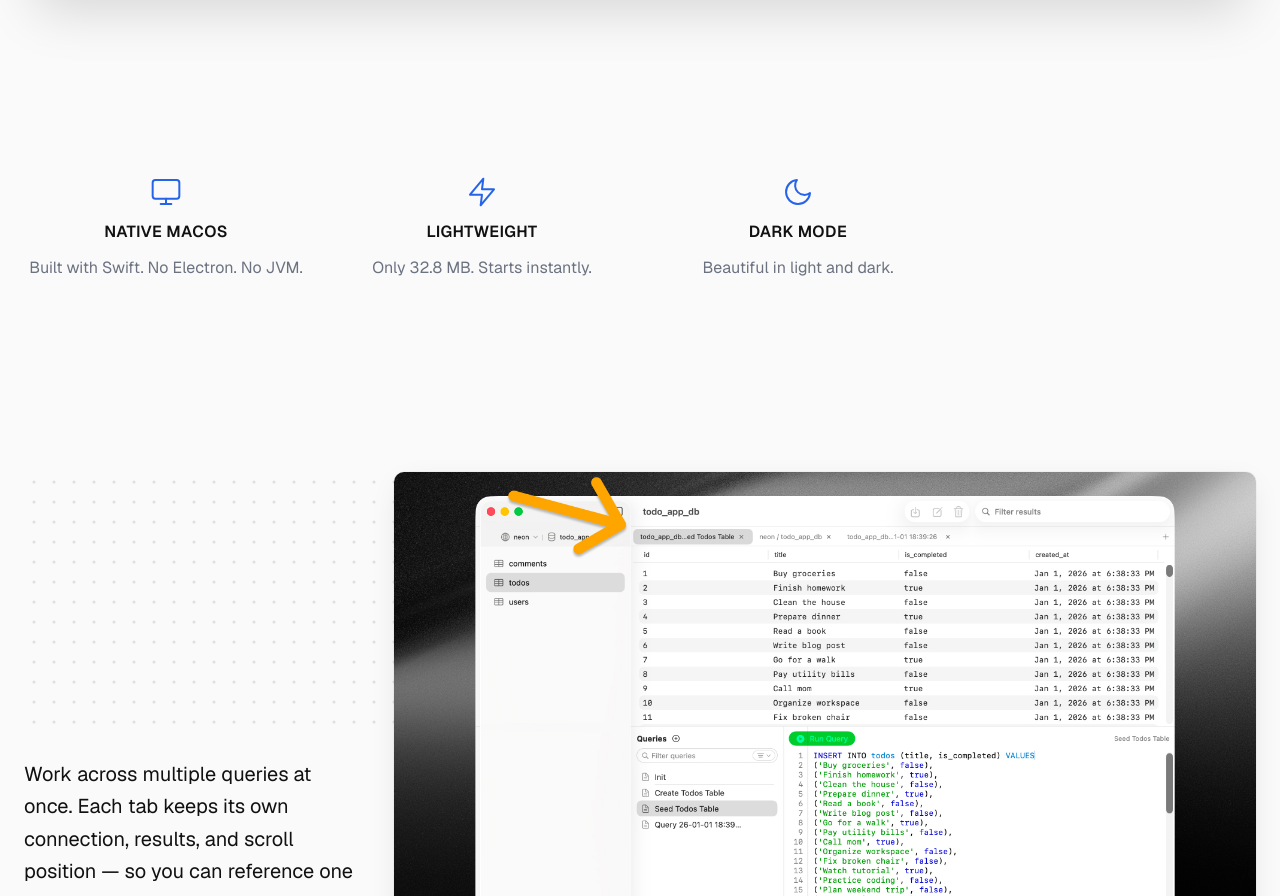
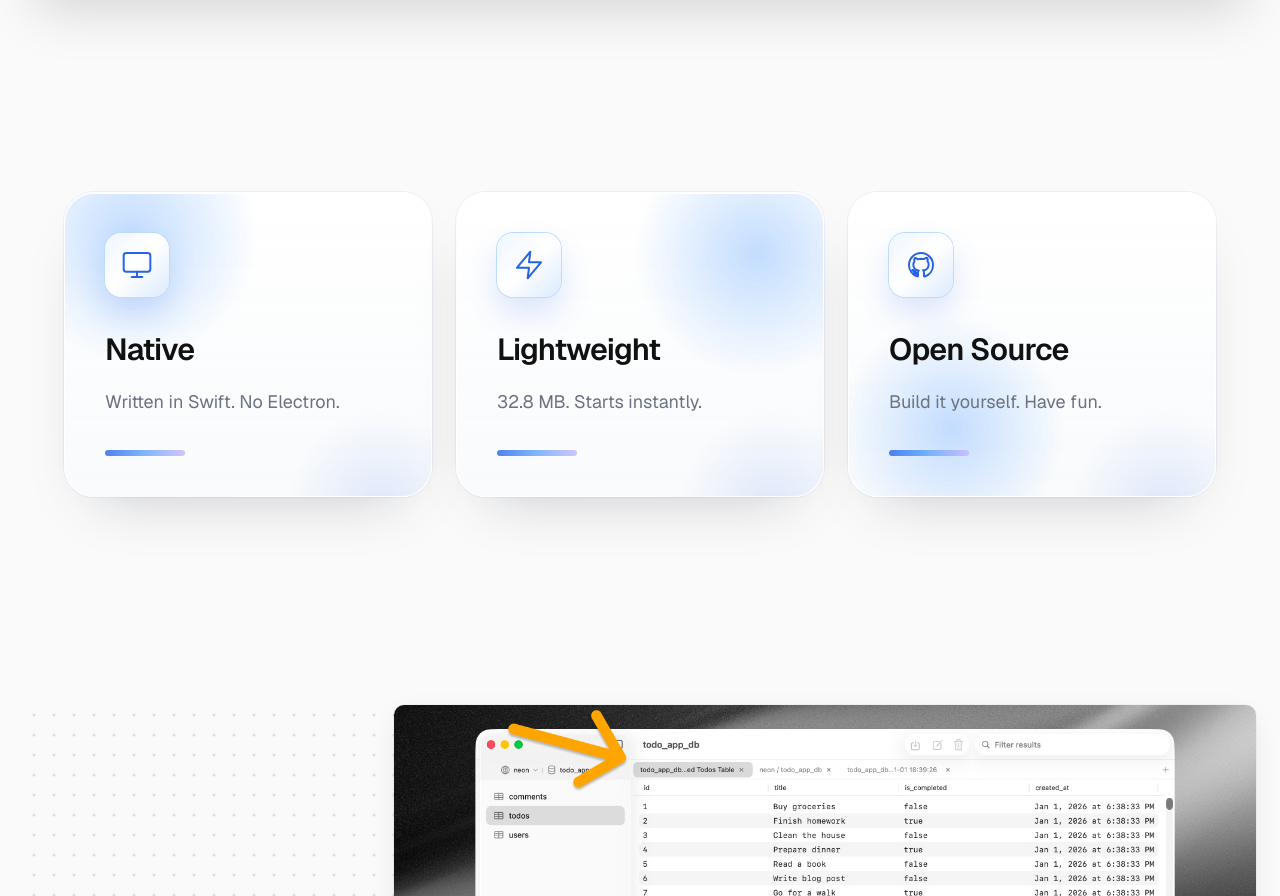
Before and after one commit to PostgresGUI/website2, a Next.js app: page / in a window 1280 px wide. Shown: the part 1394-2290 px from the top of the page. Built offline with nearby package versions, Linux system fonts and the light colour scheme; no server answers.

Commit message:
Center and improve cards

```diff
--- a/src/app/globals.css
+++ b/src/app/globals.css
@@ -95,6 +95,41 @@ body::before {
     0 0 0 1px rgba(0, 0, 0, 0.06);
 }
 
+.value-card {
+  min-height: 280px;
+  --value-card-glow-position: 18% 14%;
+  border: 1px solid rgba(255, 255, 255, 0.85);
+  background:
+    radial-gradient(circle at var(--value-card-glow-position), rgba(191, 219, 254, 0.95), transparent 32%),
+    linear-gradient(180deg, rgba(255, 255, 255, 0.96), rgba(248, 250, 252, 0.92));
+  box-shadow:
+    0 26px 60px -34px rgba(15, 23, 42, 0.28),
+    inset 0 1px 0 rgba(255, 255, 255, 0.95),
+    0 0 0 1px rgba(226, 232, 240, 0.55);
+  transition:
+    transform 0.45s cubic-bezier(0.16, 1, 0.3, 1),
+    box-shadow 0.45s cubic-bezier(0.16, 1, 0.3, 1);
+}
+
+.value-card::after {
+  content: "";
+  position: absolute;
+  inset: auto -12% -34% auto;
+  width: 190px;
+  height: 190px;
+  border-radius: 999px;
+  background: radial-gradient(circle, rgba(37, 99, 235, 0.12), transparent 68%);
+  pointer-events: none;
+}
+
+.value-card:hover {
+  transform: translateY(-8px);
+  box-shadow:
+    0 34px 72px -34px rgba(37, 99, 235, 0.3),
+    inset 0 1px 0 rgba(255, 255, 255, 0.98),
+    0 0 0 1px rgba(191, 219, 254, 0.85);
+}
+
 /* ── Feature sections: macOS Liquid Glass ── */
 
 .features-wrap {
--- a/src/app/page.tsx
+++ b/src/app/page.tsx
@@ -1,7 +1,7 @@
 "use client";
 
 import Image from "next/image";
-import { useEffect, useState } from "react";
+import { type CSSProperties, useEffect, useState } from "react";
 
 const screenshots = {
   intro: "/screenshots/intro.jpg",
@@ -13,6 +13,7 @@ const screenshots = {
 
 const valueProps = [
   {
+    glowPosition: "18% 14%",
     icon: (
       <svg width="32" height="32" viewBox="0 0 24 24" fill="none" stroke="currentColor" strokeWidth="1.5" strokeLinecap="round" strokeLinejoin="round">
         <rect x="2" y="3" width="20" height="14" rx="2" />
@@ -20,26 +21,28 @@ const valueProps = [
         <path d="M12 17v4" />
       </svg>
     ),
-    title: "Native macOS",
-    desc: "Built with Swift. No Electron. No JVM.",
+    title: "Native",
+    desc: "Written in Swift. No Electron.",
   },
   {
+    glowPosition: "82% 20%",
     icon: (
       <svg width="32" height="32" viewBox="0 0 24 24" fill="none" stroke="currentColor" strokeWidth="1.5" strokeLinecap="round" strokeLinejoin="round">
         <polygon points="13 2 3 14 12 14 11 22 21 10 12 10 13 2" />
       </svg>
     ),
     title: "Lightweight",
-    desc: "Only 32.8 MB. Starts instantly.",
+    desc: "32.8 MB. Starts instantly.",
   },
   {
+    glowPosition: "28% 78%",
     icon: (
       <svg width="32" height="32" viewBox="0 0 24 24" fill="none" stroke="currentColor" strokeWidth="1.5" strokeLinecap="round" strokeLinejoin="round">
-        <path d="M21 12.79A9 9 0 1 1 11.21 3 7 7 0 0 0 21 12.79z" />
+        <path d="M12 3C7.03 3 3 7.03 3 12c0 3.98 2.58 7.35 6.16 8.54.45.08.62-.19.62-.43v-1.52c-2.5.54-3.03-1.06-3.03-1.06-.4-1.03-.98-1.31-.98-1.31-.8-.55.06-.54.06-.54.89.06 1.36.91 1.36.91.79 1.35 2.08.96 2.58.73.08-.57.31-.96.56-1.18-2-.23-4.11-1-4.11-4.46 0-.99.35-1.8.92-2.44-.09-.23-.4-1.16.09-2.42 0 0 .75-.24 2.47.93A8.52 8.52 0 0 1 12 7.32c.76 0 1.53.1 2.25.3 1.72-1.17 2.47-.93 2.47-.93.49 1.26.18 2.19.09 2.42.57.64.92 1.45.92 2.44 0 3.47-2.11 4.22-4.12 4.46.32.28.61.83.61 1.67v2.48c0 .24.16.52.63.43A9 9 0 0 0 21 12c0-4.97-4.03-9-9-9z" />
       </svg>
     ),
-    title: "Dark Mode",
-    desc: "Beautiful in light and dark.",
+    title: "Open Source",
+    desc: "Build it yourself. Have fun.",
   },
 ];
 
@@ -198,18 +201,29 @@ export default function Home() {
       </section>
 
       {/* Value Props */}
-      <section className="px-6 py-20">
-        <div className="max-w-7xl mx-auto grid grid-cols-2 md:grid-cols-4 gap-8">
+      <section className="px-6 py-24">
+        <div className="mx-auto grid max-w-6xl grid-cols-1 gap-6 md:grid-cols-3">
           {valueProps.map((prop, i) => (
             <div
               key={prop.title}
-              className={`reveal reveal-delay-${i + 1} flex flex-col items-center text-center gap-3`}
+              className={`reveal reveal-delay-${i + 1} value-card group relative overflow-hidden rounded-[30px] px-8 py-9 sm:px-10 sm:py-10`}
+              style={{ "--value-card-glow-position": prop.glowPosition } as CSSProperties}
             >
-              <div className="text-accent">{prop.icon}</div>
-              <h3 className="text-base font-semibold tracking-wide uppercase">
-                {prop.title}
-              </h3>
-              <p className="text-base text-muted">{prop.desc}</p>
+              <div className="pointer-events-none absolute inset-x-0 top-0 h-px bg-gradient-to-r from-transparent via-white to-transparent opacity-90" />
+              <div className="relative z-10 flex h-full flex-col items-start text-left">
+                <div className="mb-8 flex h-16 w-16 items-center justify-center rounded-2xl bg-gradient-to-br from-[#eff6ff] via-white to-[#dbeafe] text-accent shadow-[0_16px_30px_rgba(37,99,235,0.16)] ring-1 ring-[#bfdbfe]">
+                  {prop.icon}
+                </div>
+                <h3 className="text-2xl font-semibold tracking-tight sm:text-[1.9rem]">
+                  {prop.title}
+                </h3>
+                <p className="mt-4 max-w-[22ch] text-lg leading-8 text-muted">
+                  {prop.desc}
+                </p>
+                <div className="mt-auto pt-8">
+                  <div className="h-1.5 w-20 rounded-full bg-gradient-to-r from-accent via-[#60a5fa] to-[#c4b5fd] opacity-80 transition-all duration-500 group-hover:w-28" />
+                </div>
+              </div>
             </div>
           ))}
         </div>
```
